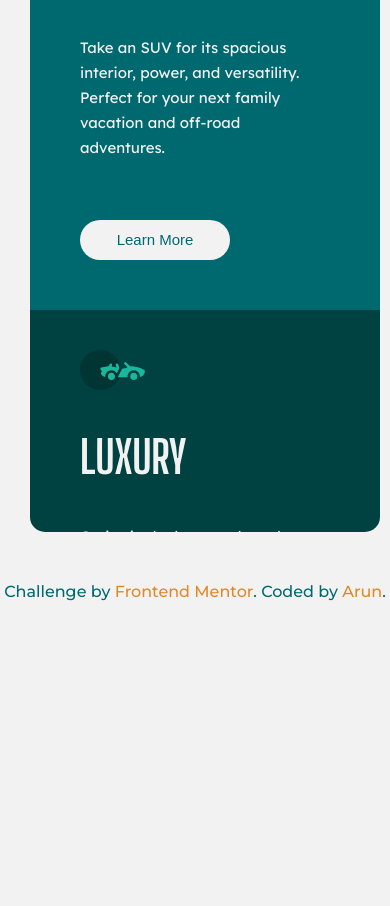
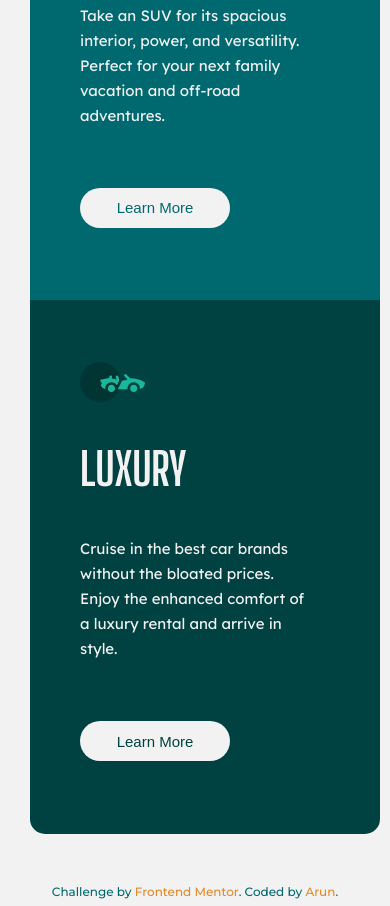
Before and after one commit to ninjabro/3columnpreviewcard, a plain HTML site: page index.html in a window 390 px wide. Shown: the part 794-1700 px from the top of the page. Before the commit the page ends 1500 px from the top, so only its background shows below. Drawn offline with Linux system fonts and the light colour scheme.

Commit message:
finall12

```diff
--- a/style.css
+++ b/style.css
@@ -120,14 +120,16 @@ a {
 
 @media (max-width: 600px) {
   body {
-    height: 1500px;
+    height: 1700px;
   }
   .container {
-    /* grid-template-columns: 1fr; */
     grid-template-columns: 1fr;
-    height: 1200px;
+    height: 1600px;
     max-width: 350px;
     margin-top: 20px;
     margin-left: 20px;
   }
+  .attribution {
+    font-size: 0.75rem;
+  }
 } ;
```
